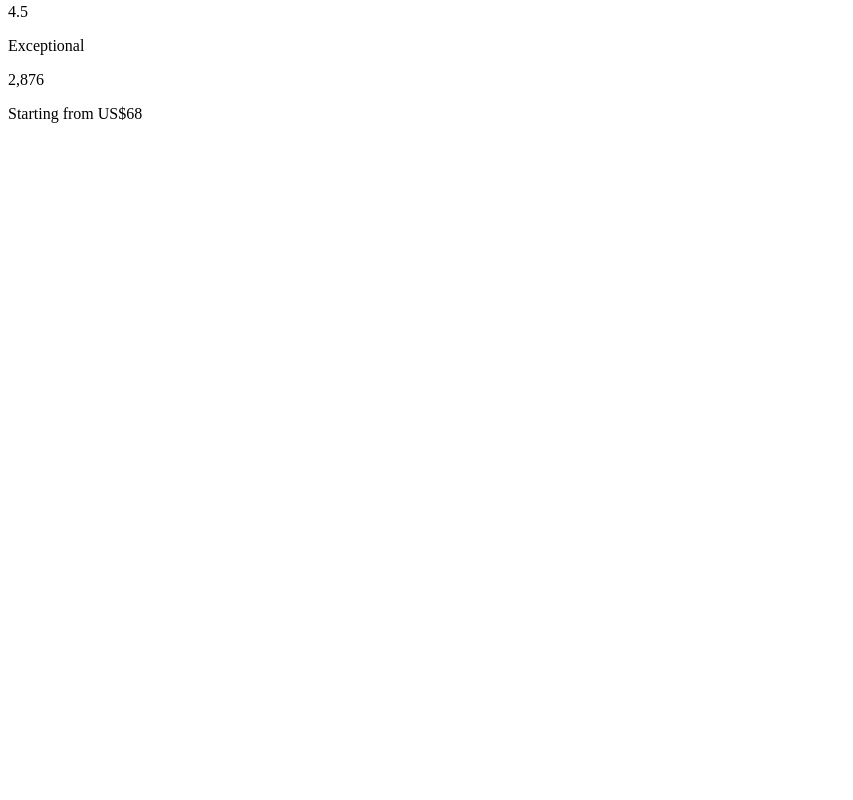
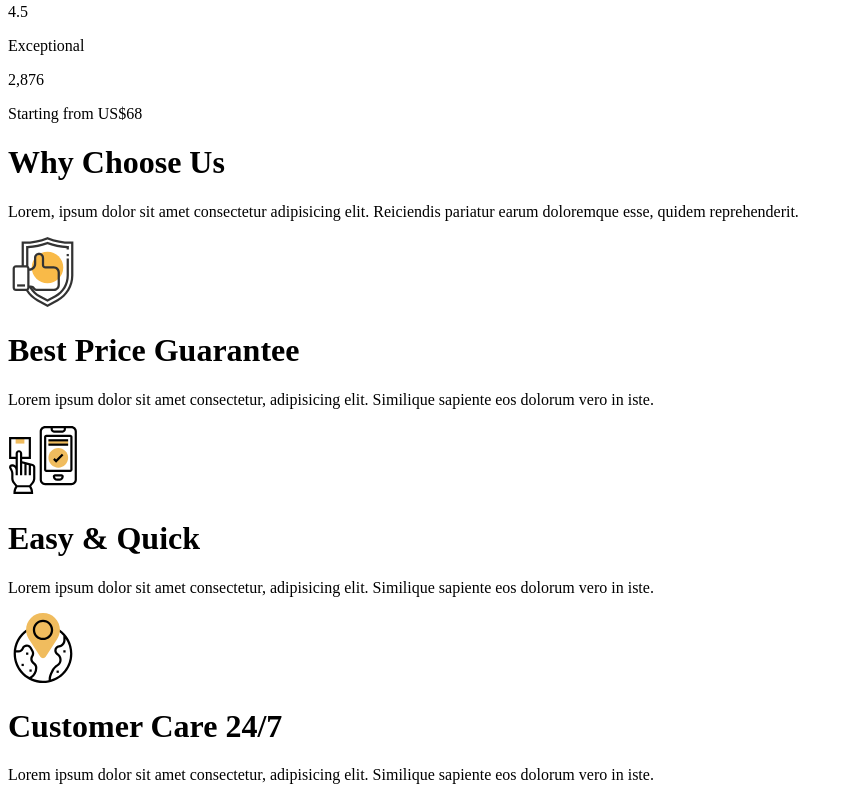
Before and after one commit to Anouar-Dhahri/peak-travels, a Next.js app: page /Home/Home in a window 1280 px wide. Shown: the part 4486-5286 px from the top of the page, without its empty margins (0-853 px from the left). Before the commit the page ends 4625 px from the top, so only its background shows below. Built offline with nearby package versions, Linux system fonts and the light colour scheme.

Commit message:
why-choose-us

```diff
--- /dev/null
+++ b/components/ChooseCard/ChooseCard.tsx
@@ -0,0 +1,28 @@
+import Image from "next/image";
+import React from "react";
+
+type Props = {
+  title: string;
+  image: string;
+};
+
+const ChooseCard = ({ title, image }: Props) => {
+  return (
+    <div>
+      <Image
+        src={image}
+        width={70}
+        height={70}
+        alt="image"
+        className="mx-auto"
+      />
+      <h1 className="mt-6 text-center text-gray-900 font-medium text-lg">{title}</h1>
+      <p className="mt-2 text-center text-gray-700 font-medium text-xs">
+        Lorem ipsum dolor sit amet consectetur, adipisicing elit. Similique
+        sapiente eos dolorum vero in iste.
+      </p>
+    </div>
+  );
+};
+
+export default ChooseCard;
--- a/pages/Home/Home.tsx
+++ b/pages/Home/Home.tsx
@@ -2,6 +2,7 @@
 import Hero from "./Hero/Hero";
 import Destination from "./Destination/Destination";
 import Hotels from "./Hotels/Hotels";
+import WhyChoose from "./WhyChoose/WhyChoose";
 
 const Home = () => {
   return (
@@ -9,6 +10,7 @@
       <Hero />
       <Destination />
       <Hotels />
+      <WhyChoose />
     </div>
   );
 };
--- /dev/null
+++ b/pages/Home/WhyChoose/WhyChoose.tsx
@@ -0,0 +1,27 @@
+import ChooseCard from "@/components/ChooseCard/ChooseCard";
+import SectionHeader from "@/components/SeactionHeader/SectionHeading";
+import React from "react";
+
+const WhyChoose = () => {
+  return (
+    <div className="pt-16 pb-24 ">
+      <SectionHeader
+        title="Why Choose Us"
+        description="Lorem, ipsum dolor sit amet consectetur adipisicing elit. Reiciendis pariatur earum doloremque esse, quidem reprehenderit."
+      />
+      <div className="grid w-[80%] mx-auto grid-cols-1 md:grid-cols-2 lg:grid-cols-3 gap-16 items-center mt-20">
+        <div>
+          <ChooseCard title="Best Price Guarantee" image="/images/c1.svg" />
+        </div>
+        <div>
+          <ChooseCard title="Easy & Quick" image="/images/c2.svg" />
+        </div>
+        <div>
+          <ChooseCard title="Customer Care 24/7" image="/images/c3.svg" />
+        </div>
+      </div>
+    </div>
+  );
+};
+
+export default WhyChoose;
```
